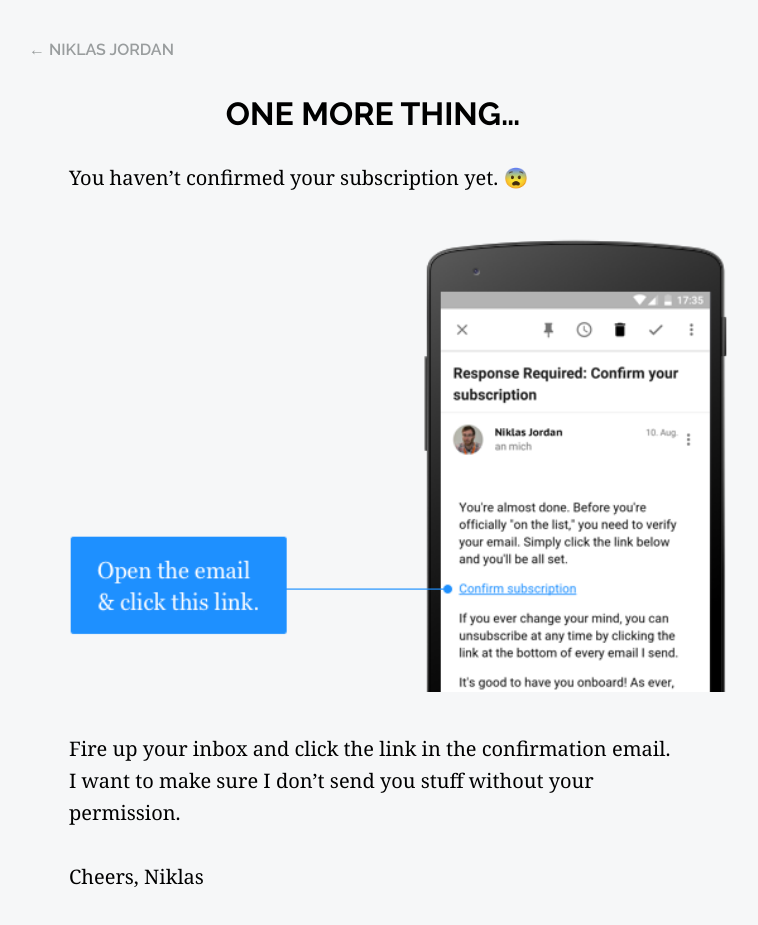
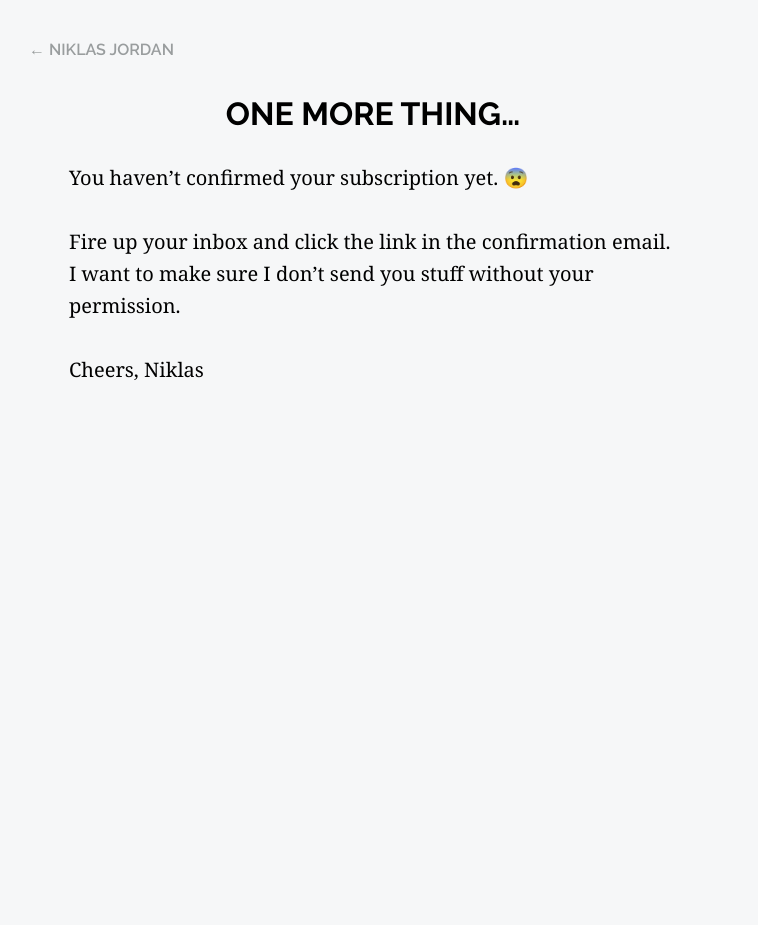
Before and after one commit to NiklasJordan/niklasjordan.com-ALT, a Jekyll site: the page built from confirming.markdown, in a window 1280 px wide. Shown: the whole page, without its empty margins (267-1025 px from the left). Built offline with Jekyll 4.4.1, drawn with Linux system fonts in a browser that asks for light colours; comment, search, counter and statistics services are not loaded; after the commit the page ends 900 px from its top, so only the background shows below that.

Commit message:
Updated Confirming

```diff
--- a/confirming.markdown
+++ b/confirming.markdown
@@ -7,8 +7,6 @@ date: 2016-08-09 15:43:00 Z
 
 You haven't confirmed your subscription yet. 😨
 
-![confirm-email.png](/uploads/confirm-email.png)
-
 Fire up your inbox and click the link in the confirmation email. I want to make sure I don't send you stuff without your permission.
 
 Cheers,
```
